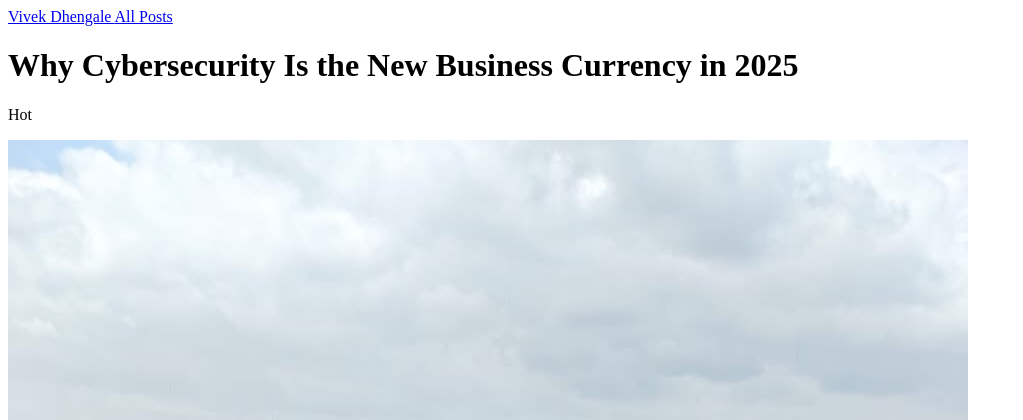
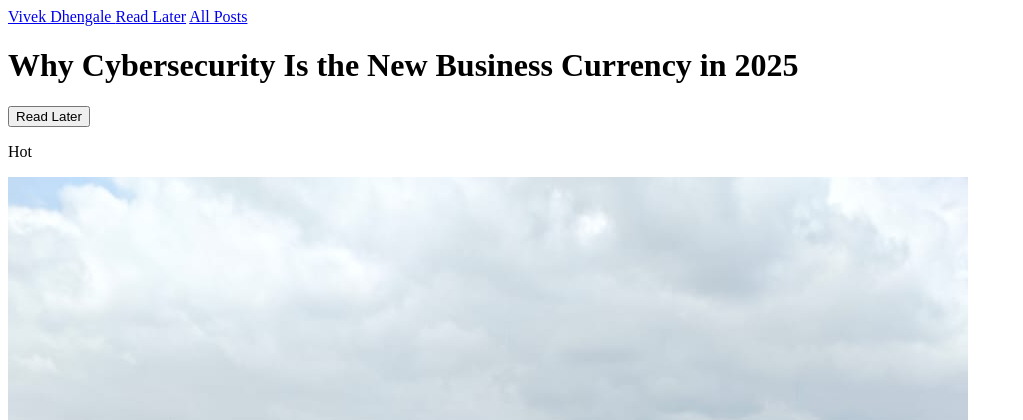
Before and after one commit to vivek-the-weber/mysite, a Django app: a page that uses blog/templates/blog/detail_post.html in a window 1280 px wide. Shown: the top 420 px of the page, without its empty margins (0-1023 px from the left). Run offline with Django 5.2, Linux system fonts and the light colour scheme; data comes from the database, SQL or seed files in the repository; both versions use the stored data as it was after the commit.

Commit message:
Added Read Later functionality with the help of django sessions

```diff
--- a/blog/templates/blog/detail_post.html
+++ b/blog/templates/blog/detail_post.html
@@ -9,6 +9,11 @@
 <body>
     {% include "blog/includes/header.html" %}
     <h1>{{individual_blog.title}}</h1>
+    <form action="read-later" method="POST">
+        {% csrf_token %}
+        <input type="hidden" name="read_later_blog" value="{{individual_blog.slug}}">
+        <button type="submit">Read Later</button>
+    </form>
     {% for tag in post_tags %}
         <p>{{ tag }}</p>
     {% endfor %}
--- a/blog/templates/blog/includes/header.html
+++ b/blog/templates/blog/includes/header.html
@@ -3,6 +3,7 @@
         <a href="{% url "index-page" %}">
             Vivek Dhengale
         </a>
+        <a href="{% url "read-later" %}">Read Later</a>
         <a href="{% url "all-posts" %}">All Posts</a>
     </nav>
 </header>
--- a/blog/urls.py
+++ b/blog/urls.py
@@ -5,5 +5,6 @@ from . import views
 urlpatterns = [
     path("", views.IndexView.as_view(), name="index-page"),
     path("posts/",views.PostListView.as_view(), name="all-posts"),
-    path("posts/<slug:slug>",views.IndividualPostView.as_view(), name="detail-post")
+    path("posts/read-later",views.ReadLaterView.as_view(),name="read-later"),
+    path("posts/<slug:slug>",views.IndividualPostView.as_view(), name="detail-post"),
 ]
--- a/blog/views.py
+++ b/blog/views.py
@@ -58,6 +58,27 @@ class IndividualPostView(View):
             "post_tags" : blog.tags.all(),
             "comment_form" : filled_form,
             })
+
+class ReadLaterView(View):
+    def get(self,request):
+        slug_list = request.session.get("read_later_blogs")
+        context = {}
+        if slug_list is None or len(slug_list) == 0:
+            context["read_laters"] = []
+        else:
+            blogs = BlogModel.objects.filter(slug__in = slug_list)
+            context["read_laters"] = blogs
+        return render(request,"blog/read_later.html",context)
+    def post(self,request):
+        read_later_blog = request.POST["read_later_blog"]
+        slugs_list = request.session.get("read_later_blogs")
+        redirect_path = reverse("detail-post",args=[read_later_blog])
+        if slugs_list is None:
+            slugs_list = []
+        if read_later_blog not in slugs_list:
+            slugs_list.append(read_later_blog)
+            request.session["read_later_blogs"] = slugs_list
+        return HttpResponseRedirect(redirect_path)
 # def individual_post(request,slug):
 #     blog = get_object_or_404(BlogModel,slug=slug)
 #     return render(request,"blog/detail_post.html",{
```
Also changed, not shown: blog/templates/blog/read_later.html (added, +29 -0 lines), db.sqlite3.
